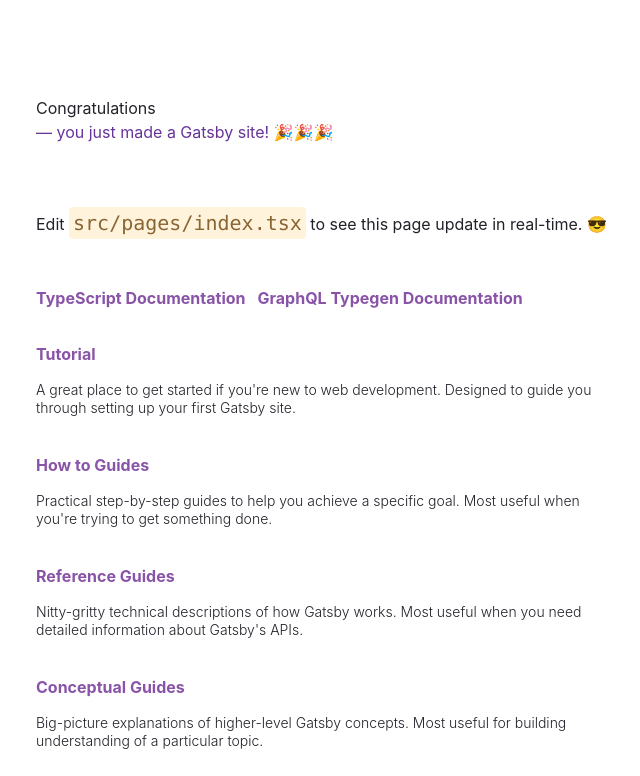
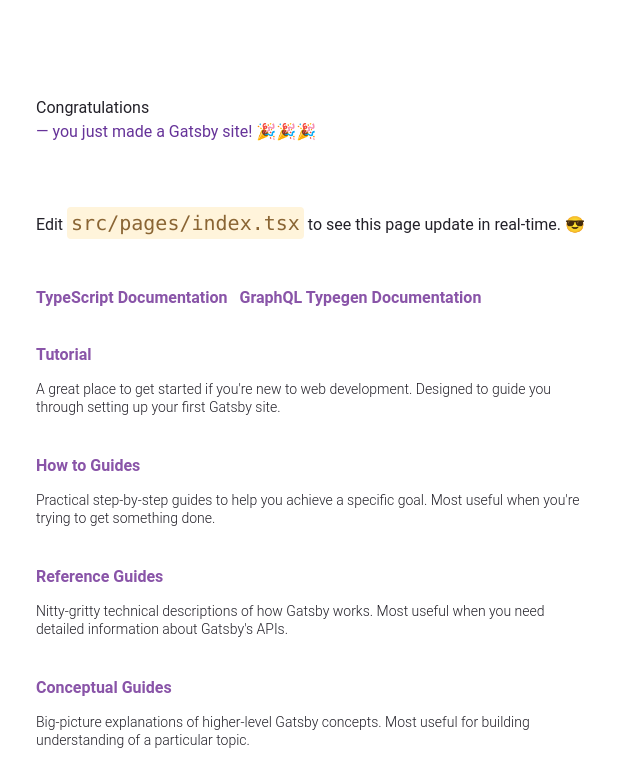
Before and after one commit to EugeneKh1988/signy-demo, a Gatsby site: page / in a window 1280 px wide. Shown: the top 776 px of the page, without its empty margins (60-700 px from the left). Built offline with nearby package versions, Linux system fonts and the light colour scheme; Gatsby itself is replaced by a stand-in of ours.

Commit message:
first commit

```diff
--- a/gatsby-browser.js
+++ /dev/null
@@ -1 +0,0 @@
-import "./src/styles/global.css"
--- /dev/null
+++ b/gatsby-browser.tsx
@@ -0,0 +1,14 @@
+// Import styles of packages that you've installed.
+// All packages except `@mantine/hooks` require styles imports
+import "@mantine/core/styles.css";
+import '@mantine/carousel/styles.css';
+
+import "./src/styles/global.css";
+
+import { MantineProvider } from "@mantine/core";
+import { theme } from "./src/theme";
+import React from "react";
+
+export const wrapPageElement = ({ element }) => {
+  return <MantineProvider theme={theme}>{element}</MantineProvider>;
+};
--- /dev/null
+++ b/gatsby-ssr.tsx
@@ -0,0 +1,18 @@
+import { ColorSchemeScript, MantineProvider } from "@mantine/core";
+import { theme } from "./src/theme";
+import React from "react";
+
+export const onPreRenderHTML = ({
+  getHeadComponents,
+  replaceHeadComponents,
+}) => {
+  const headComponents = getHeadComponents();
+  replaceHeadComponents([
+    ...headComponents,
+    <ColorSchemeScript key="color-scheme-script" />,
+  ]);
+};
+
+export const wrapPageElement = ({ element }) => {
+  return <MantineProvider theme={theme}>{element}</MantineProvider>;
+};
--- a/postcss.config.js
+++ b/postcss.config.js
@@ -2,5 +2,15 @@ module.exports = {
   plugins: {
     tailwindcss: {},
     autoprefixer: {},
+    "postcss-preset-mantine": {},
+    "postcss-simple-vars": {
+      variables: {
+        "mantine-breakpoint-xs": "36em",
+        "mantine-breakpoint-sm": "48em",
+        "mantine-breakpoint-md": "62em",
+        "mantine-breakpoint-lg": "75em",
+        "mantine-breakpoint-xl": "88em",
+      },
+    },
   },
-}
+};
--- a/src/pages/index.tsx
+++ b/src/pages/index.tsx
@@ -4,8 +4,8 @@ import type { HeadFC, PageProps } from "gatsby"
 const pageStyles = {
   color: "#232129",
   padding: 96,
-  fontFamily: "-apple-system, Roboto, sans-serif, serif",
-}
+  fontFamily: "Plex Sans, Roboto, sans-serif, serif",
+};
 const headingStyles = {
   marginTop: 0,
   marginBottom: 64,
--- /dev/null
+++ b/src/theme.ts
@@ -0,0 +1,75 @@
+import { createTheme, DEFAULT_THEME, mergeMantineTheme } from "@mantine/core";
+
+const themeOverride = createTheme({
+  primaryColor: "royal-blue",
+  defaultRadius: 16,
+  colors: {
+    "black-pearl": [
+      "#f1f6fe",
+      "#e2edfc",
+      "#bed9f9",
+      "#84baf5",
+      "#4397ed",
+      "#1a79dd",
+      "#0d5ebc",
+      "#0c4a98",
+      "#0e417e",
+      "#113769",
+      "#061224", // default
+    ],
+    "royal-blue": [
+      "#eef8ff",
+      "#d9efff",
+      "#bbe4ff",
+      "#8cd4ff",
+      "#55baff",
+      "#2e9bff",
+      "#177cf9",
+      "#1064e5", // default
+      "#1451b9",
+      "#164692",
+      "#132c58",
+    ],
+    "aqua-haze": [
+      "#f4fafb",
+      "#ebf5f6", // default
+      "#cee8e9",
+      "#a3d6d6",
+      "#71bfbf",
+      "#4fa8a8",
+      "#3d898c",
+      "#326f72",
+      "#2d5d5f",
+      "#294e51",
+      "#1b3336",
+    ],
+    solitude: [
+      "#f1f8fe",
+      "#deeefc", // default
+      "#bee1f9",
+      "#84c8f5",
+      "#43aeed",
+      "#1a93dd",
+      "#0d74bc",
+      "#0c5d98",
+      "#0e507e",
+      "#114369",
+      "#0c2a45",
+    ],
+    iceberg: [
+      "#f1faf9",
+      "#d8f1f0", // default
+      "#bbe6e6",
+      "#8cd4d3",
+      "#56baba",
+      "#3a9ea0",
+      "#338287",
+      "#2f696f",
+      "#2d575d",
+      "#2a4a4f",
+      "#173035",
+    ],
+  },
+});
+
+export const theme = mergeMantineTheme(DEFAULT_THEME, themeOverride);
--- a/tailwind.config.js
+++ b/tailwind.config.js
@@ -5,7 +5,83 @@ module.exports = {
     `./src/components/**/*.{js,jsx,ts,tsx}`,
   ],
   theme: {
-    extend: {},
+    extend: {
+      screens: {
+        "2xl": "1440px",
+      },
+      colors: {
+        "black-pearl": {
+          50: "#f1f6fe",
+          100: "#e2edfc",
+          200: "#bed9f9",
+          300: "#84baf5",
+          400: "#4397ed",
+          500: "#1a79dd",
+          600: "#0d5ebc",
+          700: "#0c4a98",
+          800: "#0e417e",
+          900: "#113769",
+          950: "#061224",
+          DEFAULT: "#061224",
+        },
+        "royal-blue": {
+          50: "#eef8ff",
+          100: "#d9efff",
+          200: "#bbe4ff",
+          300: "#8cd4ff",
+          400: "#55baff",
+          500: "#2e9bff",
+          600: "#177cf9",
+          700: "#1064e5",
+          800: "#1451b9",
+          900: "#164692",
+          950: "#132c58",
+          DEFAULT: "#1064E5",
+        },
+        "aqua-haze": {
+          50: "#f4fafb",
+          100: "#ebf5f6",
+          200: "#cee8e9",
+          300: "#a3d6d6",
+          400: "#71bfbf",
+          500: "#4fa8a8",
+          600: "#3d898c",
+          700: "#326f72",
+          800: "#2d5d5f",
+          900: "#294e51",
+          950: "#1b3336",
+          DEFAULT: "#EBF5F6",
+        },
+        solitude: {
+          50: "#f1f8fe",
+          100: "#deeefc",
+          200: "#bee1f9",
+          300: "#84c8f5",
+          400: "#43aeed",
+          500: "#1a93dd",
+          600: "#0d74bc",
+          700: "#0c5d98",
+          800: "#0e507e",
+          900: "#114369",
+          950: "#0c2a45",
+          DEFAULT: "#DEEEFC",
+        },
+        iceberg: {
+          50: "#f1faf9",
+          100: "#d8f1f0",
+          200: "#bbe6e6",
+          300: "#8cd4d3",
+          400: "#56baba",
+          500: "#3a9ea0",
+          600: "#338287",
+          700: "#2f696f",
+          800: "#2d575d",
+          900: "#2a4a4f",
+          950: "#173035",
+          DEFAULT: "#D8F1F0",
+        },
+      },
+    },
   },
   plugins: [],
-}
+};
```
Also changed, not shown: package.json (+7 -1 lines), src/fonts/IBMPlexSans-Bold.ttf (added), src/fonts/IBMPlexSans-Medium.ttf (added), src/fonts/IBMPlexSans-Regular.ttf (added), src/fonts/IBMPlexSans-SemiBold.ttf (added), src/fonts/IBMPlexSerif-Medium.ttf (added), 1 other file.
